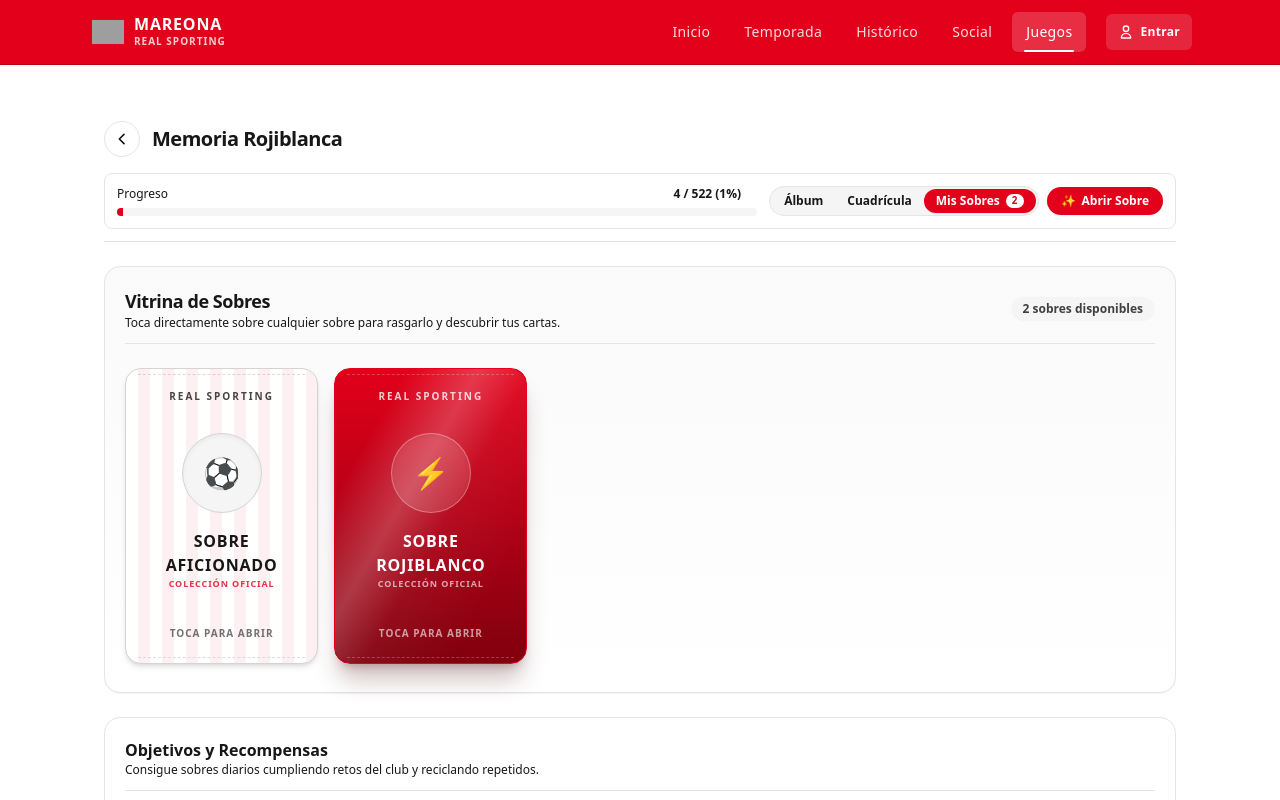
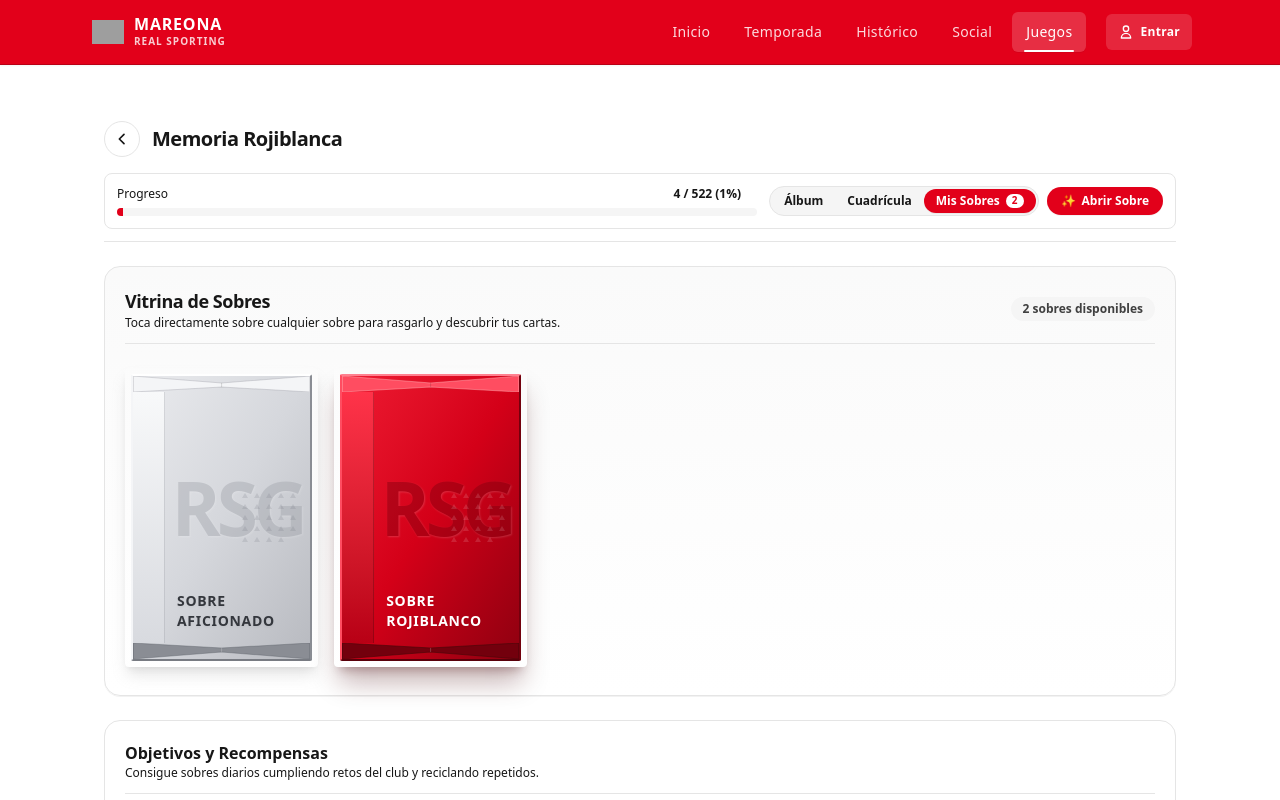
Before and after one commit to MarcoLorenzoMartinez/mareona, a Next.js app: page /juegos/album in a window 1280 px wide. Both pictures are taken after a click on the button "Mis Sobres". Shown: the top 800 px of the page. Built offline with nearby package versions, Linux system fonts and the light colour scheme; no server answers; grey boxes are pictures that could not be loaded.

Commit message:
style(cards): clean up pack card ribbon branding and teaser graphics

```diff
--- a/src/app/(main)/juegos/album/pack-teaser-view.tsx
+++ b/src/app/(main)/juegos/album/pack-teaser-view.tsx
@@ -8,24 +8,29 @@ interface PackTeaserViewProps {
 }
 
 /**
- * Dramatic teaser screen for high-rated legend or walkout cards.
+ * Modern, clean teaser screen for high-rated legend or walkout cards.
  */
 export function PackTeaserView({ starCard, onDiscover }: PackTeaserViewProps) {
   return (
     <div className="my-8 flex flex-col items-center text-center select-none animate-in zoom-in-90 duration-300">
       <span className="rounded-full bg-amber-500/15 px-3 py-1 text-xs font-bold uppercase tracking-widest text-amber-700">
-        ¡Cromo Estrella Detectado!
+        Cromo Estrella Detectado
       </span>
-      <div className="my-6 flex h-36 w-36 items-center justify-center rounded-full border-4 border-amber-400 bg-amber-50 text-5xl shadow-xl shadow-amber-500/20">
-        👑
+
+      <div className="my-6 flex h-24 w-24 items-center justify-center rounded-2xl border border-amber-400 bg-amber-50 shadow-lg shadow-amber-500/15 text-amber-600">
+        <svg className="h-10 w-10" fill="currentColor" viewBox="0 0 24 24" aria-hidden="true">
+          <path d="M12 2l3.09 6.26L22 9.27l-5 4.87 1.18 6.88L12 17.77l-6.18 3.25L7 14.14 2 9.27l6.91-1.01L12 2z" />
+        </svg>
       </div>
+
       <p className="text-xs font-bold uppercase tracking-wider text-neutral-500">
         {starCard.position ? starCard.position.toUpperCase() : "MOMENTO HISTÓRICO"} · {starCard.eraLabel}
       </p>
+
       <button
         type="button"
         onClick={onDiscover}
-        className="mt-6 rounded-full bg-neutral-900 px-6 py-2.5 text-xs font-bold text-white hover:bg-neutral-800 cursor-pointer"
+        className="mt-6 rounded-full bg-neutral-900 px-6 py-2.5 text-xs font-bold text-white hover:bg-neutral-800 active:scale-95 transition-all cursor-pointer"
       >
         Descubrir Cartas
       </button>
--- a/src/components/cards/pack-card.tsx
+++ b/src/components/cards/pack-card.tsx
@@ -1,4 +1,4 @@
-"use client"; // Client: Sobre físico minimalista e interactivo estilo booster pack FUT
+"use client"; // Client: Sobre de cromos auténtico estilo EA FC Ultimate Team con foil metálico y pliegues 3D
 
 import type { PackTier } from "@/lib/cards/types";
 import { PACK_TIERS } from "@/lib/cards/packs";
@@ -10,39 +10,47 @@ interface PackCardProps {
 }
 
 /**
- * Minimalist collectible booster pack inspired by physical panini foil packets and FUT.
- * Free of clutter, descriptions or secondary buttons: the pack itself is the interactive touchpoint.
+ * Authentic EA FC Ultimate Team style booster pack for Mareona.
+ * Replicates the exact beveled foil packaging, top/bottom crimp folds, left brand ribbon,
+ * and tone-on-tone embossed monogram without superfluous UI clutter.
  */
 export function PackCard({ tier, onOpen, isOpening = false }: PackCardProps) {
   const config = PACK_TIERS[tier];
 
-  const tierStyles = {
+  // Metallic palette matching the user's FUT reference
+  const theme = {
     aficionado: {
-      card: "border-neutral-300 bg-white text-neutral-900 shadow-md hover:border-[#e2001a] hover:shadow-xl",
-      sheen:
-        "bg-[repeating-linear-gradient(90deg,transparent,transparent_12px,rgba(226,0,26,0.06)_12px,rgba(226,0,26,0.06)_24px)]",
-      emblemBg: "border-neutral-300 bg-neutral-100 text-[#e2001a]",
-      labelColor: "text-neutral-900",
-      subLabel: "text-[#e2001a]",
-      crimpColor: "border-neutral-300",
+      foilBg: "from-[#eaebee] via-[#d5d7dc] to-[#b8bac0]",
+      ribbonBg: "bg-gradient-to-b from-[#f8f9fa] to-[#d8dadf] border-r border-[#9ea1a8]/40",
+      bevelHighlight: "border-t-[#ffffff] border-l-[#f4f5f7] border-r-[#8a8d94] border-b-[#787b82]",
+      monogram: "#9ea1a8",
+      triangleGrid: "rgba(100, 105, 115, 0.28)",
+      topFold: "fill-[#f4f5f7] stroke-[#8a8d94]/30",
+      bottomFold: "fill-[#8a8d94] stroke-[#585c64]/40",
+      nameColor: "text-[#34373d]",
+      shadow: "shadow-lg shadow-neutral-400/30 hover:shadow-2xl hover:shadow-neutral-500/40",
     },
     rojiblanco: {
-      card: "border-[#e2001a] bg-gradient-to-b from-[#e2001a] via-[#b30015] to-[#80000e] text-white shadow-xl shadow-red-950/25 hover:shadow-2xl hover:shadow-red-900/40",
-      sheen:
-        "bg-[linear-gradient(120deg,transparent_20%,rgba(255,255,255,0.22)_40%,rgba(255,255,255,0.05)_55%,transparent_80%)]",
-      emblemBg: "border-white/30 bg-white/15 text-white",
-      labelColor: "text-white",
-      subLabel: "text-white/80",
-      crimpColor: "border-white/30",
+      foilBg: "from-[#ef1a32] via-[#d40018] to-[#8f0010]",
+      ribbonBg: "bg-gradient-to-b from-[#ff3349] to-[#b80015] border-r border-red-950/30",
+      bevelHighlight: "border-t-[#ff808f] border-l-[#ff4d61] border-r-[#73000d] border-b-[#59000a]",
+      monogram: "#7a000e",
+      triangleGrid: "rgba(255, 255, 255, 0.22)",
+      topFold: "fill-[#ff4d61] stroke-red-200/40",
+      bottomFold: "fill-[#73000d] stroke-red-950/60",
+      nameColor: "text-white",
+      shadow: "shadow-xl shadow-red-950/30 hover:shadow-2xl hover:shadow-red-900/50",
     },
     leyenda: {
-      card: "border-amber-500/80 bg-gradient-to-b from-neutral-950 via-neutral-900 to-black text-amber-100 shadow-xl shadow-amber-950/40 hover:shadow-2xl hover:shadow-amber-500/20",
-      sheen:
-        "bg-[linear-gradient(120deg,transparent_20%,rgba(212,175,55,0.30)_42%,rgba(255,235,160,0.15)_50%,transparent_75%)]",
-      emblemBg: "border-amber-500/40 bg-amber-950/60 text-amber-300",
-      labelColor: "text-amber-100",
-      subLabel: "text-amber-400",
-      crimpColor: "border-amber-500/40",
+      foilBg: "from-[#f9e282] via-[#e5be49] to-[#a37916]",
+      ribbonBg: "bg-gradient-to-b from-[#fdf0b0] to-[#cca030] border-r border-amber-900/30",
+      bevelHighlight: "border-t-[#fff5c7] border-l-[#fae58f] border-r-[#855f0b] border-b-[#664906]",
+      monogram: "#8f670f",
+      triangleGrid: "rgba(90, 65, 10, 0.25)",
+      topFold: "fill-[#fff5c7] stroke-amber-200/50",
+      bottomFold: "fill-[#855f0b] stroke-amber-950/60",
+      nameColor: "text-[#3d2b03]",
+      shadow: "shadow-xl shadow-amber-950/30 hover:shadow-2xl hover:shadow-amber-500/30",
     },
   }[tier];
 
@@ -58,61 +66,90 @@ export function PackCard({ tier, onOpen, isOpening = false }: PackCardProps) {
         }
       }}
       aria-label={`Abrir ${config.name}`}
-      className={`group relative flex aspect-[3/4.6] w-full max-w-[190px] sm:max-w-[210px] flex-col items-center justify-between rounded-2xl border p-4 transition-all duration-200 select-none cursor-pointer hover:scale-[1.04] active:scale-95 ${tierStyles.card}`}
+      className={`group relative flex aspect-[1/1.55] w-full max-w-[195px] sm:max-w-[215px] flex-col rounded-sm p-1.5 transition-all duration-300 select-none cursor-pointer hover:-translate-y-2 hover:scale-[1.02] active:scale-95 ${theme.shadow}`}
     >
-      {/* Crimped top heat-sealed edge */}
+      {/* 3D Beveled Foil Packet Wrapper */}
+      <div
+        className={`relative flex h-full w-full flex-col overflow-hidden rounded-xs border-2 bg-gradient-to-br ${theme.foilBg} ${theme.bevelHighlight}`}
+      >
+        {/* Top Faceted Crimp Seam (FUT angled fold) */}
+        <div className="relative h-4 w-full shrink-0 overflow-hidden">
+          <svg viewBox="0 0 100 16" preserveAspectRatio="none" className="h-full w-full">
+            <polygon points="0,0 50,7 100,0 100,16 50,11 0,16" className={theme.topFold} />
+            <line x1="50" y1="7" x2="50" y2="11" stroke="rgba(0,0,0,0.2)" strokeWidth="0.5" />
+          </svg>
+        </div>
+
+        {/* Central Foil Body with FUT layout */}
+        <div className="relative flex flex-1 w-full overflow-hidden">
+          {/* Left Branded Vertical Ribbon (clean metallic fold) */}
+          <div
+            className={`w-7 sm:w-8 shrink-0 select-none ${theme.ribbonBg}`}
+          />
+
+          {/* Right Main Foil Face */}
+          <div className="relative flex flex-1 flex-col justify-between p-3 overflow-hidden">
+            {/* Tone-on-tone Embossed Monogram watermark */}
             <div
               aria-hidden="true"
-        className={`pointer-events-none absolute -top-1 left-3 right-3 h-2.5 border-b border-dashed ${tierStyles.crimpColor} opacity-80`}
+              className="pointer-events-none absolute inset-0 flex items-center justify-center select-none"
+            >
+              <svg viewBox="0 0 140 120" className="h-full w-full opacity-40">
+                <text
+                  x="50%"
+                  y="65%"
+                  textAnchor="middle"
+                  fontSize="72"
+                  fontWeight="900"
+                  fontFamily="system-ui, sans-serif"
+                  fill={theme.monogram}
+                  letterSpacing="-4"
+                  style={{ textShadow: "1px 1px 2px rgba(255,255,255,0.4)" }}
+                >
+                  RSG
+                </text>
+              </svg>
+            </div>
+
+            {/* Geometric triangle grid pattern on the right side */}
+            <div
+              aria-hidden="true"
+              className="pointer-events-none absolute right-1 top-2 bottom-2 w-16 opacity-60 flex flex-wrap content-center gap-1.5"
+            >
+              {Array.from({ length: 24 }).map((_, i) => (
+                <div
+                  key={i}
+                  style={{ borderBottomColor: theme.triangleGrid }}
+                  className="h-0 w-0 border-l-[3px] border-r-[3px] border-b-[5px] border-l-transparent border-r-transparent"
+                />
+              ))}
+            </div>
+
+            {/* Specular Light Reflection Sweep on Hover */}
+            <div
+              aria-hidden="true"
+              className="pointer-events-none absolute inset-0 bg-gradient-to-tr from-transparent via-white/20 to-transparent opacity-0 transition-opacity duration-300 group-hover:opacity-100"
             />
 
-      {/* Foil glossy overlay with light sweep on hover */}
-      <div
-        aria-hidden="true"
-        className={`pointer-events-none absolute inset-0 rounded-2xl overflow-hidden transition-opacity group-hover:opacity-100 ${tierStyles.sheen}`}
-      />
-
-      {/* Top branding */}
-      <div className="z-10 flex w-full justify-center pt-1">
-        <span className="font-sans text-[10px] font-black uppercase tracking-[0.2em] opacity-80">
-          Real Sporting
+            {/* Subtle Name at the bottom of the foil */}
+            <div className="z-10 mt-auto pt-4 flex flex-col">
+              <span
+                className={`font-sans text-xs sm:text-sm font-black uppercase tracking-wider drop-shadow-xs ${theme.nameColor}`}
+              >
+                {config.name}
               </span>
             </div>
-
-      {/* Central iconic emblem */}
-      <div className="z-10 flex flex-col items-center my-auto transition-transform duration-300 group-hover:scale-110">
-        <div
-          className={`flex h-16 w-16 sm:h-20 sm:w-20 items-center justify-center rounded-full border shadow-inner ${tierStyles.emblemBg}`}
-        >
-          <span className="text-2xl sm:text-3xl" aria-hidden="true">
-            {tier === "leyenda" ? "👑" : tier === "rojiblanco" ? "⚡" : "⚽"}
-          </span>
+          </div>
         </div>
 
-        <h3
-          className={`mt-4 text-center font-sans text-sm sm:text-base font-black tracking-wider uppercase ${tierStyles.labelColor}`}
-        >
-          {config.name}
-        </h3>
-        <span
-          className={`font-sans text-[9px] font-bold uppercase tracking-widest opacity-80 ${tierStyles.subLabel}`}
-        >
-          Colección Oficial
-        </span>
+        {/* Bottom Faceted Crimp Seam (FUT angled fold) */}
+        <div className="relative h-4 w-full shrink-0 overflow-hidden">
+          <svg viewBox="0 0 100 16" preserveAspectRatio="none" className="h-full w-full">
+            <polygon points="0,0 50,5 100,0 100,16 50,9 0,16" className={theme.bottomFold} />
+            <line x1="50" y1="5" x2="50" y2="9" stroke="rgba(255,255,255,0.3)" strokeWidth="0.5" />
+          </svg>
         </div>
-
-      {/* Bottom subtle prompt */}
-      <div className="z-10 pb-1">
-        <span className="font-sans text-[10px] font-bold uppercase tracking-widest opacity-60 group-hover:opacity-100 transition-opacity">
-          Toca para abrir
-        </span>
       </div>
-
-      {/* Crimped bottom heat-sealed edge */}
-      <div
-        aria-hidden="true"
-        className={`pointer-events-none absolute -bottom-1 left-3 right-3 h-2.5 border-t border-dashed ${tierStyles.crimpColor} opacity-80`}
-      />
     </div>
   );
 }
```
Also changed, not shown: src/app/(main)/juegos/album/pack-reveal-card.tsx (+10 -8 lines). Lines whose indentation alone changed are shown as unchanged.
